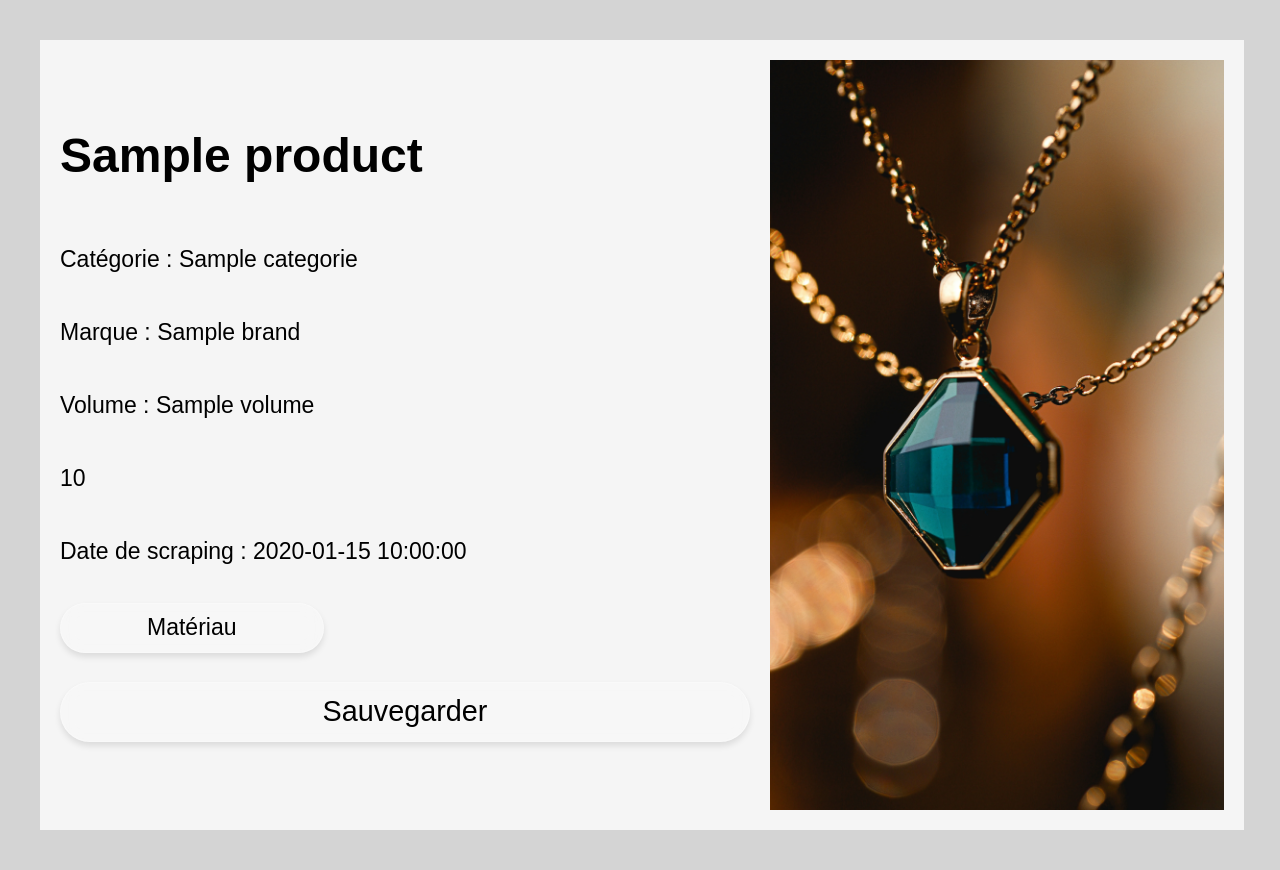
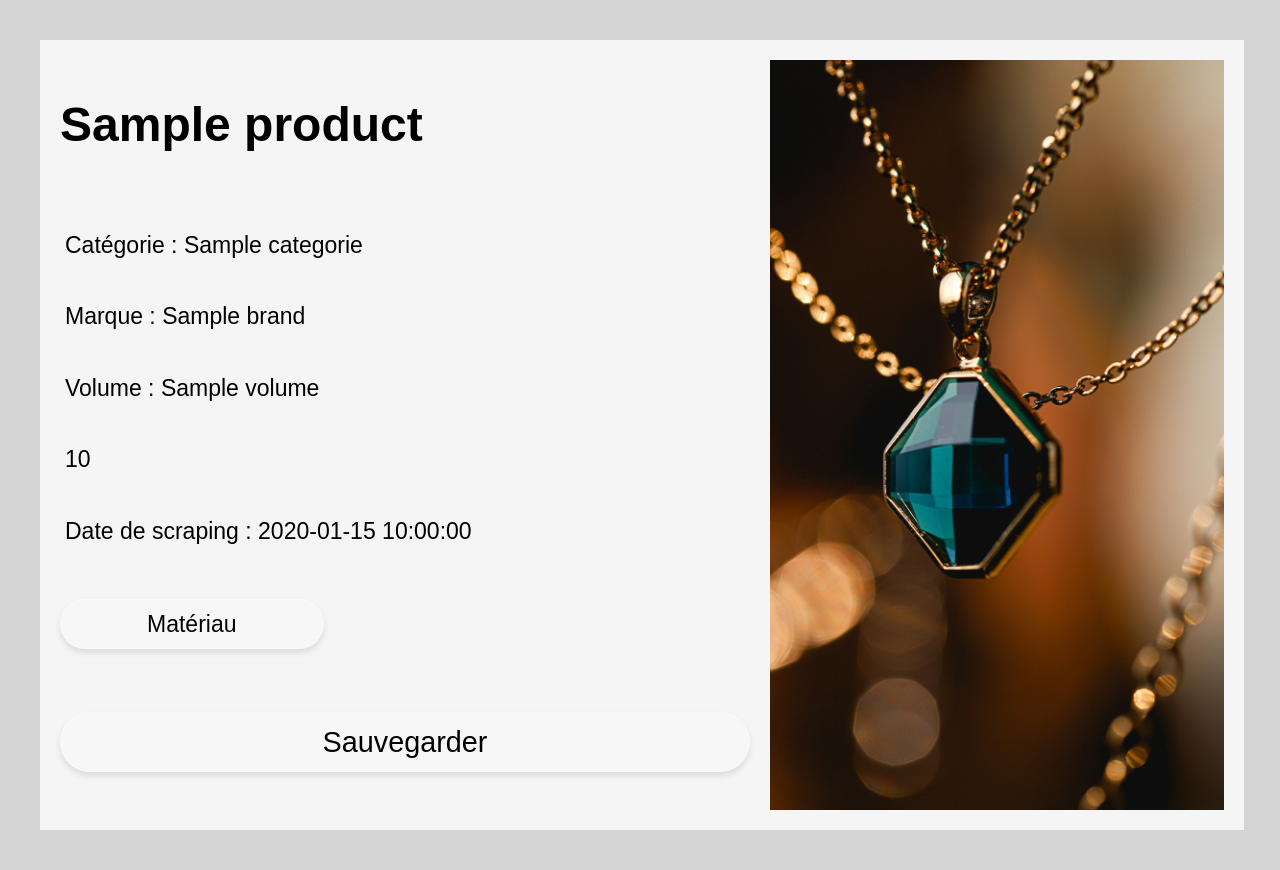
Before and after one commit to SCM-Devs/SCMDev_Coda_DWS, a Flask app: template app/templates/productSheet.html in a window 1280 px wide. Shown: the part 120-990 px from the top of the page. Run offline with Flask 2, Linux system fonts and the light colour scheme; the template is opened without the code that fills it: most values are stand-ins (such as "Sample title", 1, 10 or a date in 2020); some libraries are stand-ins or nearby versions.

Commit message:
quelque détails de css

```diff
--- a/app/static/css/productSheetStyle.css
+++ b/app/static/css/productSheetStyle.css
@@ -41,8 +41,10 @@
 
 #informations{
     width: 61.8%;
+    height: 90%;
     display: flex;
-    align-content: flex-start;
+    flex-wrap: wrap;
+    justify-content: space-between;
     flex-direction: column;
 }
 
@@ -52,6 +54,7 @@
 }
 
 #informations > p{
+    margin: 5px;
     font-size: 23px;
 }
 
--- a/app/static/css/searchPageStyle.css
+++ b/app/static/css/searchPageStyle.css
@@ -53,7 +53,7 @@
 #filtr-container{
     padding: 10px;
     width: 90px;
-    height: 10px;
+    height: 15px;
     font-size: large;
     position: relative;
 }
@@ -65,6 +65,8 @@
 #scrap-container{
     padding: 10px;
     width: 190px;
+    display: flex;
+    justify-content: center;
     height: 25px;
     font-size: large;
 }
```
